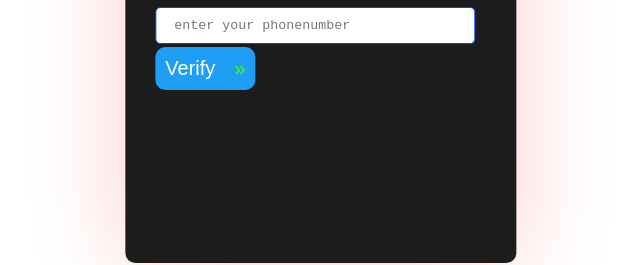
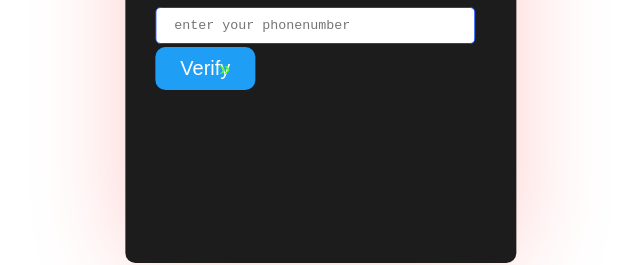
Before and after one commit to ahmedatk/socialmedia, a plain HTML site: page template/register.html in a window 1280 px wide. In both pictures the pointer is over the button "Verify". Shown: the part 357-622 px from the top of the page, 319-959 px from the left. Drawn offline with Linux system fonts and the light colour scheme.

Commit message:
Update register.css

```diff
--- a/template/register.css
+++ b/template/register.css
@@ -118,7 +118,7 @@ button {
   }
 
   .button :hover  {
-    padding-right: 30px;
+    padding-right: 25   px;
   }
 
   .button:hover span:after {
```
